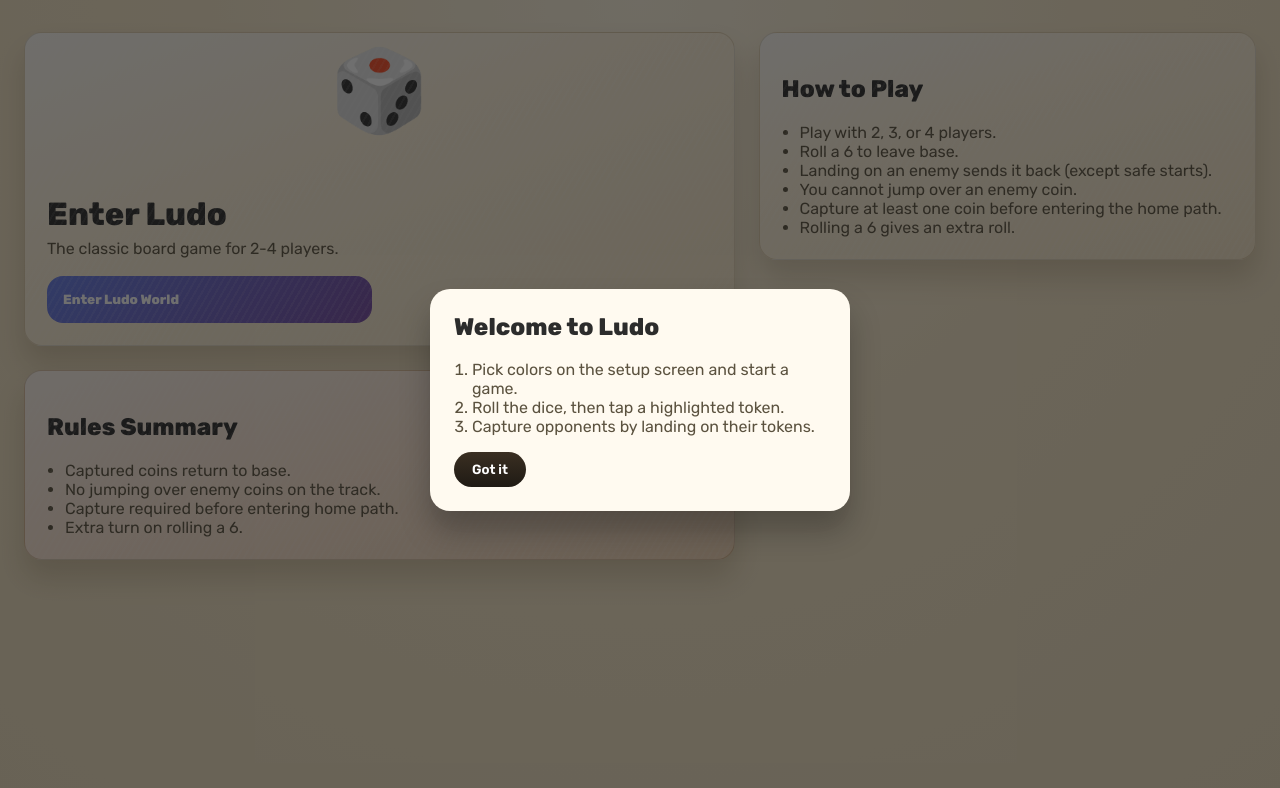
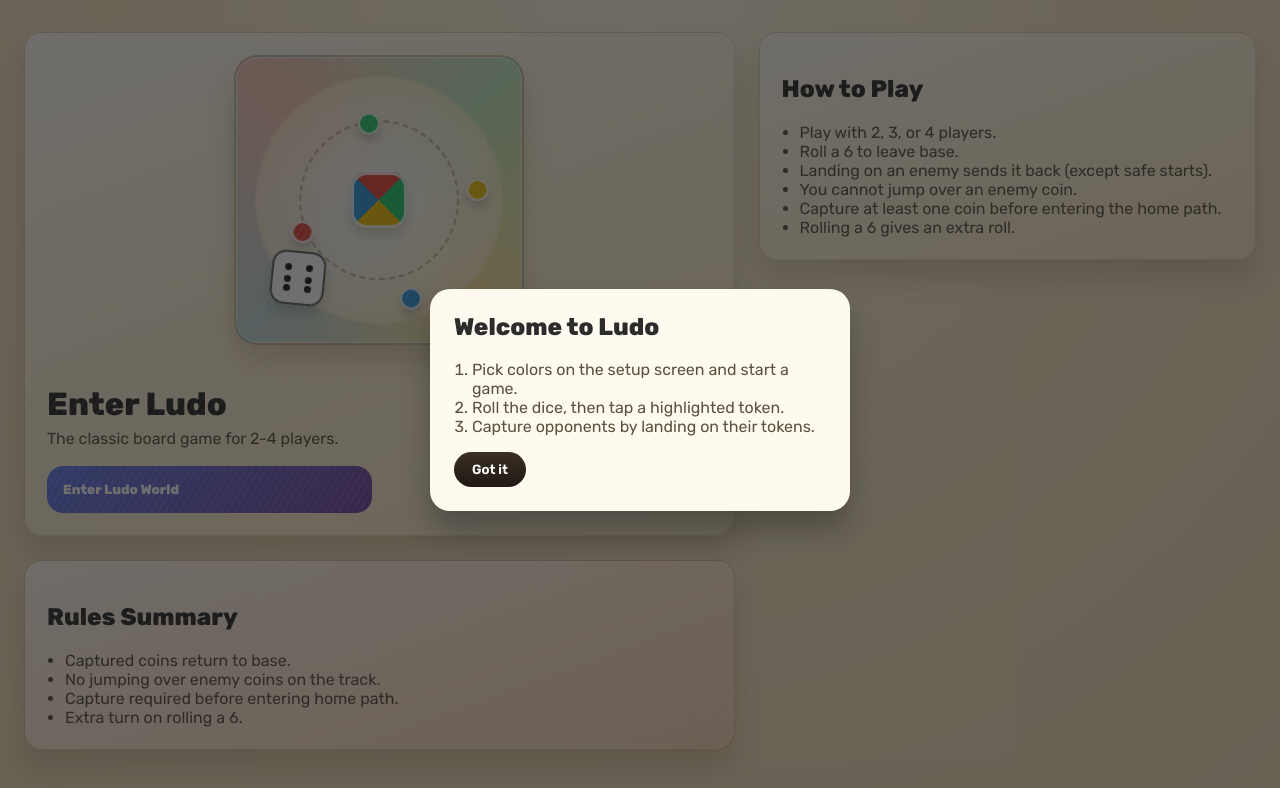
Before and after one commit to sanjays-dev/LUDO, a React (Vite) app: page / in a window 1280 px wide. Shown: the top 788 px of the page. Built offline with nearby package versions, Linux system fonts and the light colour scheme.

Commit message:
first commit

```diff
--- a/src/App.css
+++ b/src/App.css
@@ -1087,13 +1087,98 @@
   margin-bottom: 40px;
 }
 
-.entry-hero-icon {
-  display: inline-block;
-  line-height: 1;
-  font-size: 80px;
-  margin-bottom: 20px;
-  animation: bounce 2s infinite;
-}
+.entry-ludo-stage {
+  width: min(290px, 84vw);
+  aspect-ratio: 1;
+  margin: 0 auto 20px;
+  position: relative;
+  display: grid;
+  place-items: center;
+  background:
+    radial-gradient(circle at 50% 50%, rgba(255, 255, 255, 0.95), rgba(255, 241, 213, 0.7) 60%, transparent 62%),
+    conic-gradient(from 45deg, rgba(46, 204, 113, 0.28), rgba(241, 196, 15, 0.28), rgba(52, 152, 219, 0.28), rgba(231, 76, 60, 0.28), rgba(46, 204, 113, 0.28));
+  border: 2px solid rgba(94, 65, 20, 0.2);
+  border-radius: 24px;
+  box-shadow: 0 16px 26px rgba(74, 49, 14, 0.18), inset 0 0 0 1px rgba(255, 255, 255, 0.6);
+}
+
+.entry-ludo-ring {
+  position: absolute;
+  inset: 22%;
+  border-radius: 999px;
+  border: 2px dashed rgba(94, 65, 20, 0.35);
+  animation: entry-ring-spin 9s linear infinite;
+}
+
+.entry-ludo-center {
+  width: 56px;
+  height: 56px;
+  border-radius: 16px;
+  background: conic-gradient(from 45deg, #2ecc71 0 25%, #f1c40f 25% 50%, #3498db 50% 75%, #e74c3c 75% 100%);
+  box-shadow: inset 0 0 0 3px rgba(255, 255, 255, 0.85), 0 8px 12px rgba(0, 0, 0, 0.14);
+  z-index: 2;
+}
+
+.entry-ludo-token {
+  --orbit: 90px;
+  position: absolute;
+  left: 50%;
+  top: 50%;
+  width: 22px;
+  height: 22px;
+  border-radius: 999px;
+  border: 2px solid rgba(255, 255, 255, 0.9);
+  box-shadow: 0 6px 10px rgba(0, 0, 0, 0.18);
+  animation: entry-token-orbit 3.2s linear infinite;
+}
+
+.entry-ludo-token.green {
+  background: #2ecc71;
+  animation-delay: 0s;
+}
+
+.entry-ludo-token.yellow {
+  background: #f1c40f;
+  animation-delay: -0.8s;
+}
+
+.entry-ludo-token.blue {
+  background: #3498db;
+  animation-delay: -1.6s;
+}
+
+.entry-ludo-token.red {
+  background: #e74c3c;
+  animation-delay: -2.4s;
+}
+
+.entry-ludo-dice {
+  width: 54px;
+  height: 54px;
+  border-radius: 14px;
+  background: #fff;
+  border: 2px solid rgba(44, 44, 44, 0.75);
+  box-shadow: 0 10px 14px rgba(0, 0, 0, 0.14);
+  position: absolute;
+  left: 12%;
+  bottom: 10%;
+  animation: entry-dice-bob 2.1s ease-in-out infinite;
+}
+
+.entry-ludo-dice .pip {
+  position: absolute;
+  width: 7px;
+  height: 7px;
+  border-radius: 999px;
+  background: #202020;
+}
+
+.entry-ludo-dice .p1 { left: 11px; top: 11px; }
+.entry-ludo-dice .p2 { right: 11px; top: 11px; }
+.entry-ludo-dice .p3 { left: 11px; top: 23px; }
+.entry-ludo-dice .p4 { right: 11px; top: 23px; }
+.entry-ludo-dice .p5 { left: 11px; bottom: 11px; }
+.entry-ludo-dice .p6 { right: 11px; bottom: 11px; }
 
 .mode-grid {
   display: grid;
@@ -1246,6 +1331,34 @@
   }
 }
 
+@keyframes entry-ring-spin {
+  from {
+    transform: rotate(0deg);
+  }
+  to {
+    transform: rotate(360deg);
+  }
+}
+
+@keyframes entry-token-orbit {
+  from {
+    transform: rotate(0deg) translateX(var(--orbit)) rotate(0deg);
+  }
+  to {
+    transform: rotate(360deg) translateX(var(--orbit)) rotate(-360deg);
+  }
+}
+
+@keyframes entry-dice-bob {
+  0%,
+  100% {
+    transform: translateY(0) rotate(-7deg);
+  }
+  50% {
+    transform: translateY(-10px) rotate(7deg);
+  }
+}
+
 .player-count {
   display: flex;
   gap: 10px;
@@ -1561,4 +1674,17 @@
   .mode-grid {
     grid-template-columns: 1fr;
   }
-}
+
+  .entry-ludo-stage {
+    width: min(250px, 88vw);
+  }
+
+  .entry-ludo-token {
+    --orbit: 78px;
+  }
+
+  .entry-ludo-dice {
+    width: 48px;
+    height: 48px;
+  }
+}
--- a/src/App.jsx
+++ b/src/App.jsx
@@ -548,7 +548,10 @@ function App() {
       playersRef.current = next.players
       setPlayers(next.players)
     }
-    if (typeof next.currentPlayer === 'number') setCurrentPlayer(next.currentPlayer)
+    if (typeof next.currentPlayer === 'number') {
+      currentPlayerRef.current = next.currentPlayer
+      setCurrentPlayer(next.currentPlayer)
+    }
     if (typeof next.dice !== 'undefined') setDice(next.dice)
     if (typeof next.lastRoll !== 'undefined') setLastRoll(next.lastRoll)
     if (typeof next.hasRolled === 'boolean') setHasRolled(next.hasRolled)
@@ -1404,6 +1407,7 @@ function createHostPeer(maxAttempts = 5) {
       if (guard > total) break
     } while (playersState[next].tokens.every((t) => t.steps === 58))
 
+    currentPlayerRef.current = next
     setCurrentPlayer(next)
     scheduleDiceClear()
     setLastRoll(null)
@@ -1726,8 +1730,21 @@ function createHostPeer(maxAttempts = 5) {
             {setupStep === 'entry' ? (
               <>
                 <div className="entry-hero">
-                  <div className="entry-hero-icon" aria-hidden="true">
-                    {'🎲'}
+                  <div className="entry-ludo-stage" aria-hidden="true">
+                    <div className="entry-ludo-ring" />
+                    <div className="entry-ludo-center" />
+                    <div className="entry-ludo-token green" />
+                    <div className="entry-ludo-token yellow" />
+                    <div className="entry-ludo-token blue" />
+                    <div className="entry-ludo-token red" />
+                    <div className="entry-ludo-dice">
+                      <span className="pip p1" />
+                      <span className="pip p2" />
+                      <span className="pip p3" />
+                      <span className="pip p4" />
+                      <span className="pip p5" />
+                      <span className="pip p6" />
+                    </div>
                   </div>
                 </div>
                 <h1>Enter Ludo</h1>
@@ -2052,7 +2069,7 @@ function createHostPeer(maxAttempts = 5) {
                     }
                   >
                     {playMode === 'p2p' && !isHost
-                      ? 'Waiting for host…'
+                      ? 'Waiting for host...'
                       : playMode === 'p2p' && hostConnectedGuests < playerCount - 1
                         ? `Need ${playerCount - 1} guests`
                         : 'Continue'}
```
Also changed, not shown: src/.jsx (deleted), 1 other file (tests, documents, lock files or other folders).
